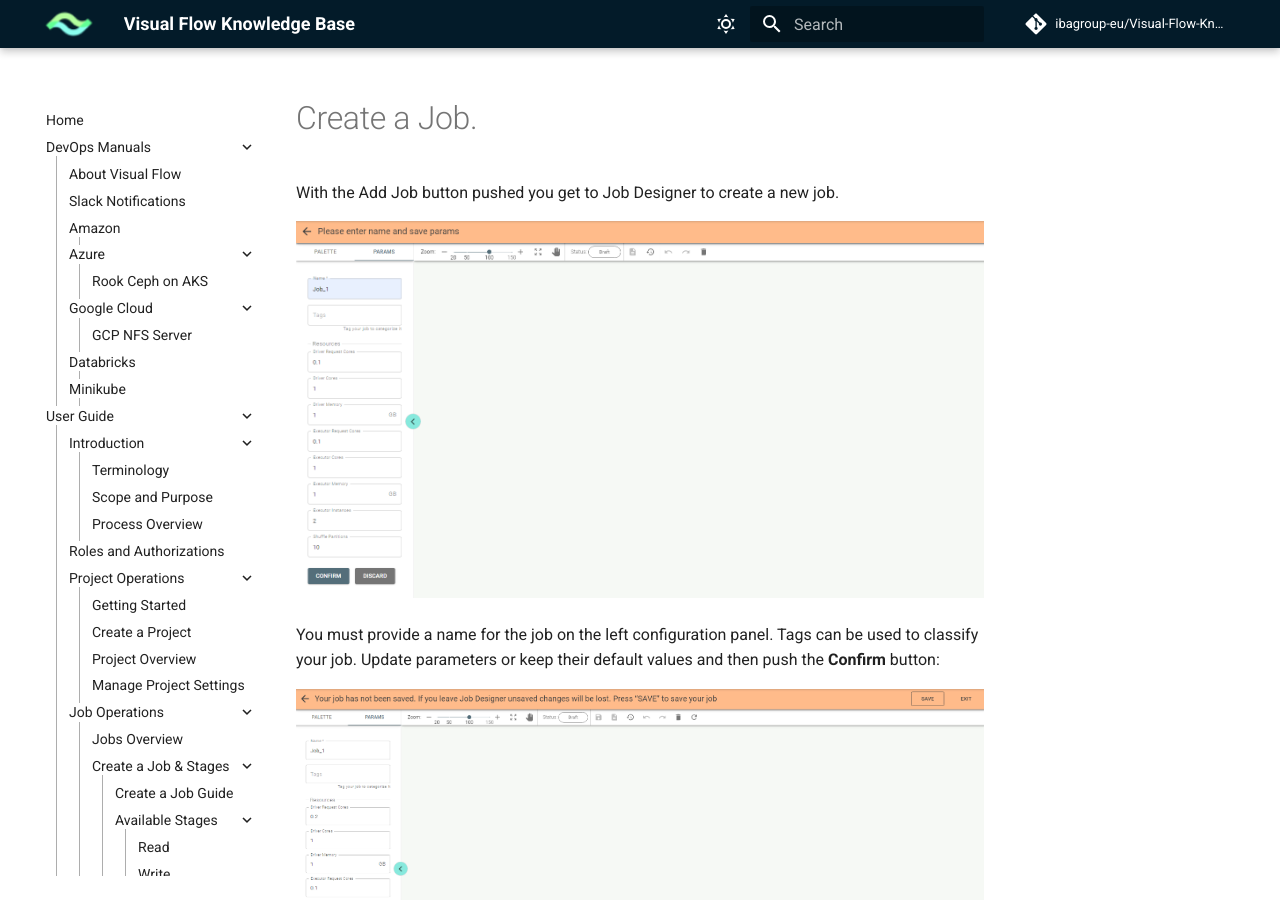
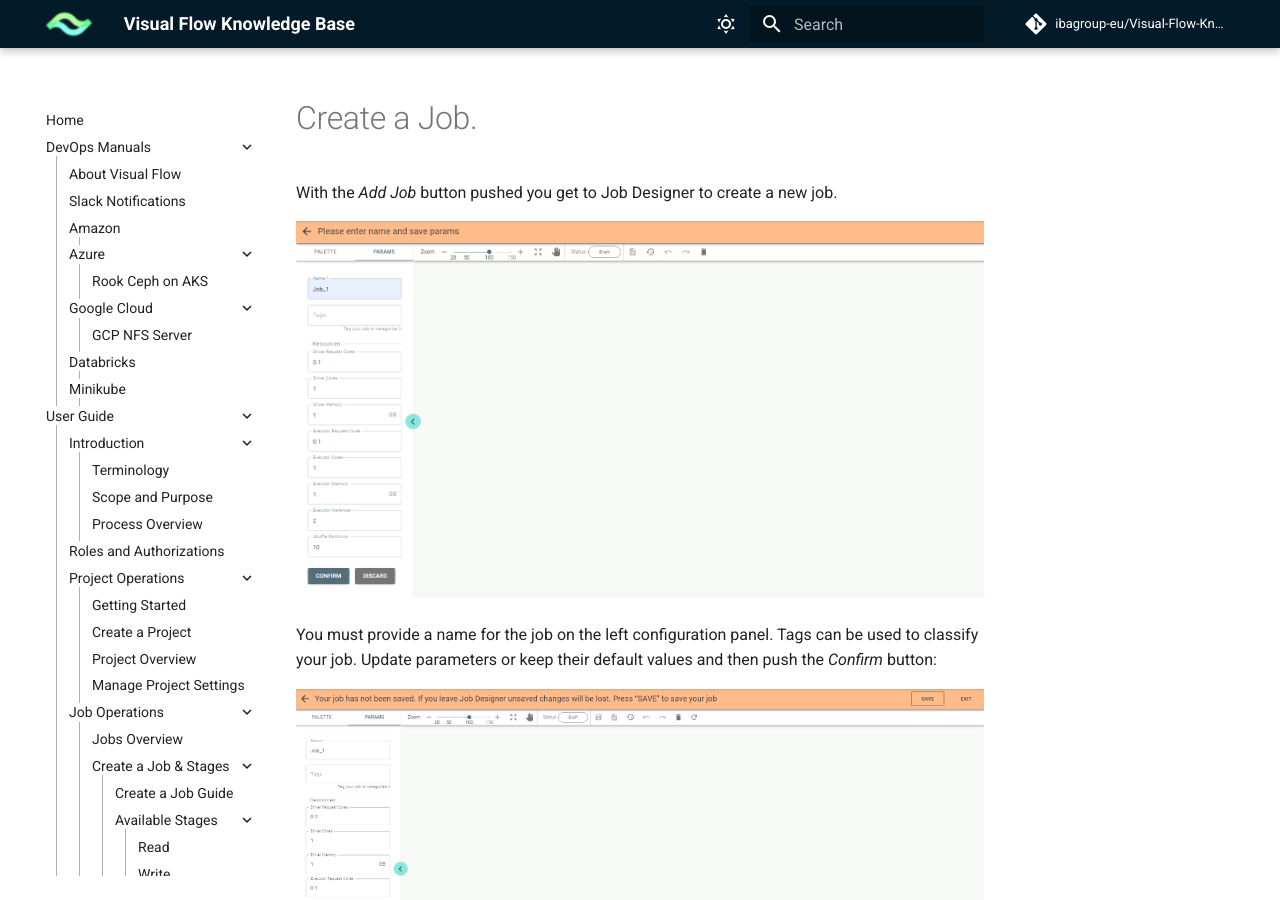
Before and after one commit to ibagroup-eu/Visual-Flow-Knowledge-Base, an MkDocs documentation site: the page built from docs/user-guide/job-operations/create-a-job-available-stages/create-a-job/index.md, in a window 1280 px wide and 900 px high. Built offline with MkDocs 1.6.1 and Material for MkDocs 9.7.7, drawn with Linux system fonts in a browser that asks for light colours; comment, search, counter and statistics services are not loaded.

Commit message:
Update index.md
Formatting issues fix

```diff
--- a/docs/user-guide/job-operations/create-a-job-available-stages/create-a-job/index.md
+++ b/docs/user-guide/job-operations/create-a-job-available-stages/create-a-job/index.md
@@ -1,16 +1,16 @@
 # Create a Job.
 
-With the Add Job button pushed you get to Job Designer to create a new job.
+With the *Add Job* button pushed you get to Job Designer to create a new job.
 
 ![](../../../../assets/user-guide-img/image13.png)
 
 You must provide a name for the job on the left configuration panel.
 Tags can be used to classify your job.
-Update parameters or keep their default values and then push the **Confirm** button:
+Update parameters or keep their default values and then push the *Confirm* button:
 
 ![](../../../../assets/user-guide-img/image14.png)
 
-Save the job by pushing the **Save** button on **Job Designer** header.
-Now you see the **Palette** tab with all available stages:
+Save the job by pushing the *Save* button on *Job Designer* header.
+Now you see the *Palette* tab with all available stages:
 
 ![](../../../../assets/user-guide-img/image15.png)
```
